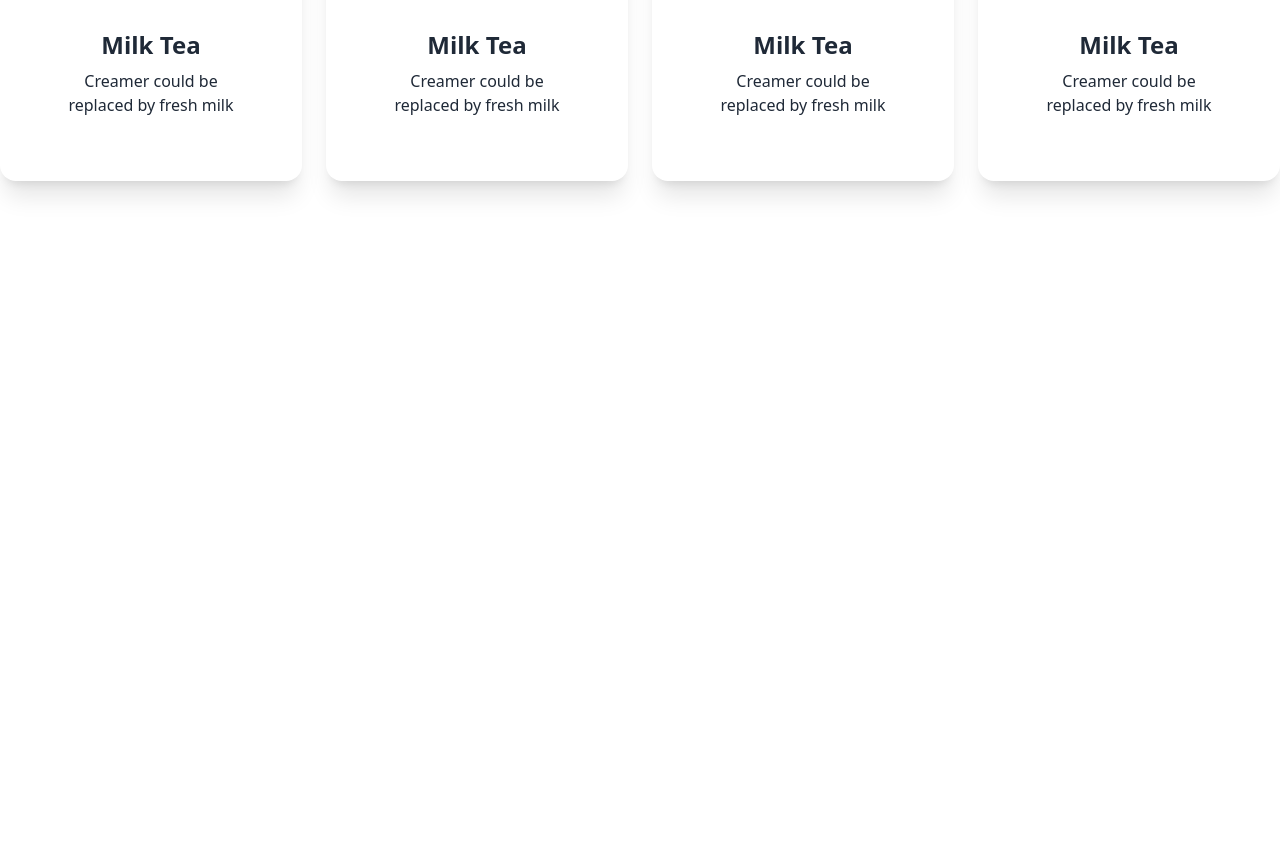
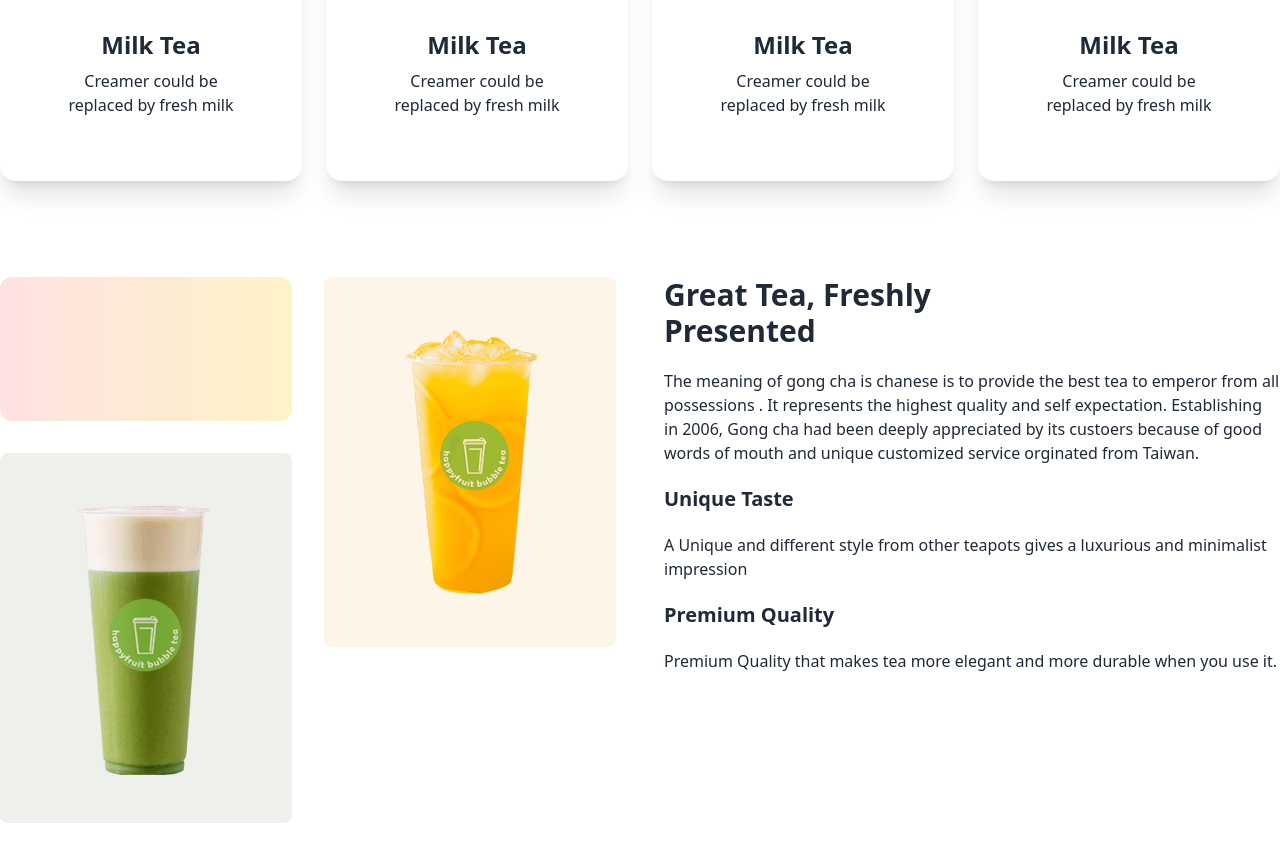
Before and after one commit to mahfuzul84/tea-house-repo, a plain HTML site: page index.html in a window 1280 px wide. Shown: the part 904-1765 px from the top of the page. Before the commit the page ends 1181 px from the top, so only its background shows below. Drawn offline with nearby package versions, Linux system fonts and the light colour scheme.

Commit message:
great tea fresh tea section styles added

```diff
--- a/index.html
+++ b/index.html
@@ -105,7 +105,28 @@
 
             </div>
         </section>
-
+        <!-- great tea fresh tea section -->
+        <section class="my-24 flex gap-12 flex-col lg:flex-row">
+          <div class="grid gap-8 grid-cols-1 md:grid-cols-2 flex-1">
+            <div class="rounded-xl h-36 bg-gradient-to-r from-red-100 to-amber-100"></div>
+            <div class="row-span-2 bg-[#E6A6231A] rounded-lg px-8 py-12 flex justify-center items-center">
+              <img src="images/fresh-1.png" alt="">
+            </div>
+            <div class="row-span-2 bg-[#5776391A] rounded-lg px-8 py-12 flex justify-center items-center">
+              <img src="images/fresh-2.png" alt="">
+            </div>
+            <div class="rounded-xl h-36 bg-gradient-to-r from-[#D9D9D9]to-[#FFFFFF]"></div>
+          </div>
+          <div class="space-y-5 flex-1">
+            <h3 class="text-3xl font-extrabold">Great Tea, Freshly<br>
+               Presented</h3>
+               <p>The meaning of gong cha is chanese is to provide the best tea to emperor from all possessions . It represents the highest quality and self expectation. Establishing in 2006, Gong cha had been deeply appreciated by its custoers  because of good words of mouth and unique customized service orginated from Taiwan.</p>
+               <h4 class="text-xl font-extrabold">Unique Taste</h4>
+               <p>A Unique and different style from other teapots gives a luxurious and minimalist impression</p>
+               <h4 class="text-xl font-extrabold mt-8">Premium Quality</h4>
+               <p>Premium Quality that makes tea more elegant and more durable when you use it.</p>
+          </div>
+        </section>
     </main>
     <footer>
 
```
